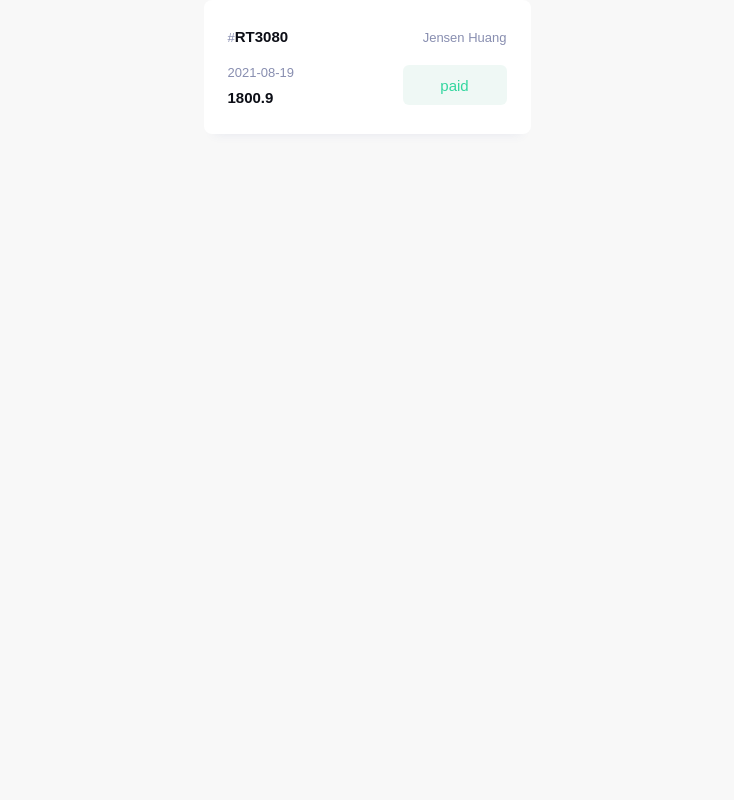
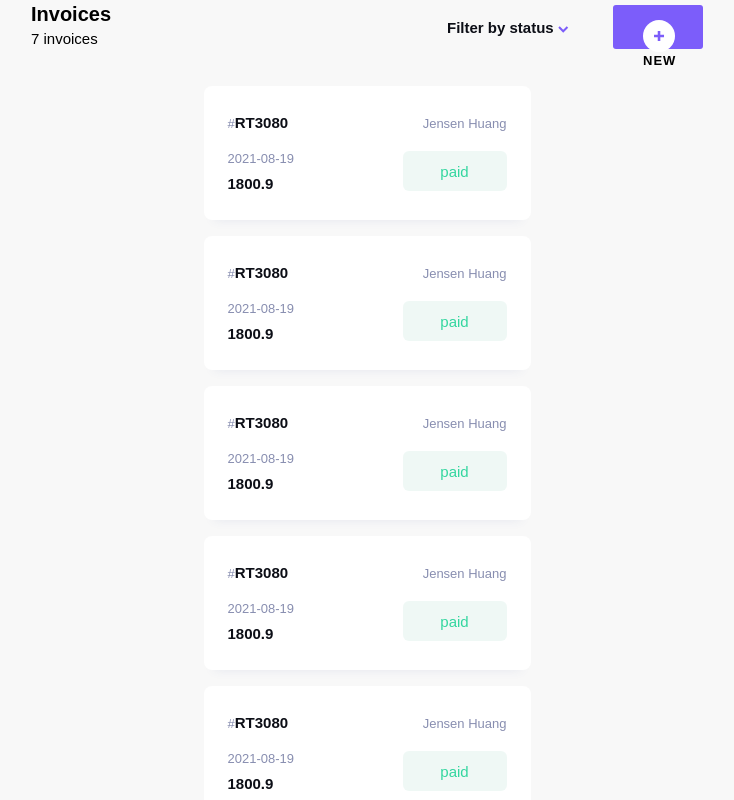
Before and after one commit to TeonaZav/invoice-app-challenge, a React (Vite) app: page / in a window 1280 px wide. Shown: the top 800 px of the page, without its empty margins (273-1007 px from the left). Built offline with nearby package versions, Linux system fonts and the light colour scheme.

Commit message:
add InvoiceListHeader component

```diff
--- a/src/components/InvoiceList.tsx
+++ b/src/components/InvoiceList.tsx
@@ -1,7 +1,34 @@
+import styled from "styled-components";
 import InvoiceListItem from "./InvoiceListItem";
+import InvoiceListHeader from "./InvoiceListHeader";
+import DummyData from "../data.json";
 
 function InvoiceList() {
-  return <InvoiceListItem />;
+  return (
+    <>
+      <StyledList>
+        <InvoiceListHeader itemCount={DummyData.length} />
+        {DummyData.map((invoice) => {
+          return <InvoiceListItem key={invoice.id} {...invoice} />;
+        })}
+      </StyledList>
+    </>
+  );
 }
 
 export default InvoiceList;
+
+const StyledList = styled.ul`
+  display: flex;
+  flex-direction: column;
+  align-items: center;
+  justify-content: center;
+  gap: 1.6rem;
+  width: 32.7rem;
+  @media (min-width: 48em) {
+    width: 67.2rem;
+  }
+  @media (min-width: 90em) {
+    width: 73rem;
+  }
+`;
--- /dev/null
+++ b/src/components/InvoiceListHeader.tsx
@@ -0,0 +1,139 @@
+import { useState } from "react";
+import styled from "styled-components";
+import IconPlus from "../assets/icon-plus.svg";
+import IconDown from "../assets/icon-arrow-down.svg";
+interface InvoiceListHeaderProps {
+  itemCount: number;
+}
+
+function InvoiceListHeader({ itemCount }: InvoiceListHeaderProps) {
+  const [filterByValue, setFilterByValue] = useState("");
+
+  function handleSelect(e) {
+    console.log(e.target.value);
+    setFilterByValue(e.target.value);
+  }
+
+  return (
+    <StyledInvoiceListHeader>
+      <div>
+        <h1>Invoices</h1>
+        <p>{itemCount} invoices</p>
+      </div>
+      <div className="ct-right">
+        <div className="select-box">
+          <label htmlFor="select-box1">
+            <span>
+              Filter by status <img src={IconDown} alt="" />
+            </span>
+          </label>
+          {filterByValue && <p className={filterByValue}>{filterByValue}</p>}
+          <select
+            id="select-box1"
+            className="select"
+            value={filterByValue}
+            onChange={(e) => handleSelect(e)}
+          >
+            <option value="paid">paid</option>
+            <option value="pending">pending</option>
+            <option value="draft">draft</option>
+          </select>
+        </div>
+        <Button className="btn">
+          <div className="add">
+            <img src={IconPlus} />
+          </div>
+          New
+        </Button>
+      </div>
+    </StyledInvoiceListHeader>
+  );
+}
+export default InvoiceListHeader;
+
+const StyledInvoiceListHeader = styled.div`
+  display: flex;
+  justify-content: space-between;
+  align-items: center;
+  width: 32.7rem;
+  height: 4.4rem;
+  margin-bottom: 1.6rem;
+  .ct-right {
+    display: flex;
+    align-items: center;
+    gap: 1.6rem;
+  }
+
+  .select-box {
+    cursor: pointer;
+    position: relative;
+    width: 10rem;
+    .select,
+    label {
+      font-size: 1rem;
+      font-weight: 700;
+      color: var(--blue-black-color1);
+      display: block;
+    }
+    .select {
+      width: 100%;
+      position: absolute;
+      top: 0;
+      padding: 0.5rem 0;
+      opacity: 0;
+      border: 0 none;
+    }
+    .label {
+      position: relative;
+    }
+    .paid {
+      color: var(--color-green);
+      background-color: var(--pale-green);
+    }
+    .pending {
+      color: var(--color-orange);
+      background-color: var(--pale-orange);
+    }
+    .draft {
+      color: var(--dark-blue-color);
+      background-color: var(--main-bg-color);
+    }
+  }
+
+  @media (min-width: 48em) {
+    width: 67.2rem;
+    height: 5.4rem;
+
+    .select-box {
+      width: 15rem;
+      .select,
+      label {
+        font-size: 1.5rem;
+      }
+    }
+  }
+  @media (min-width: 90em) {
+    width: 73rem;
+  }
+`;
+const Button = styled.button`
+  width: 9rem;
+  height: 4.4rem;
+  display: flex;
+  justify-content: space-between;
+  align-items: center;
+  padding: 0rem 1rem 0rem 0.5rem;
+  .add {
+    display: flex;
+    justify-content: center;
+    align-items: center;
+    width: 3.2rem;
+    height: 3.2rem;
+    background-color: var(--card-color);
+    border-radius: 100%;
+  }
+  background-color: var(--indigo-color);
+  &:hover {
+    background-color: var(--indigo-color-pale);
+  }
+`;
--- /dev/null
+++ b/src/data.json
@@ -0,0 +1,231 @@
+[
+  {
+    "id": "RT3080",
+    "createdAt": "2021-08-18",
+    "paymentDue": "2021-08-19",
+    "description": "Re-branding",
+    "paymentTerms": 1,
+    "clientName": "Jensen Huang",
+    "clientEmail": "jensenh@mail.com",
+    "status": "paid",
+    "senderAddress": {
+      "street": "19 Union Terrace",
+      "city": "London",
+      "postCode": "E1 3EZ",
+      "country": "United Kingdom"
+    },
+    "clientAddress": {
+      "street": "106 Kendell Street",
+      "city": "Sharrington",
+      "postCode": "NR24 5WQ",
+      "country": "United Kingdom"
+    },
+    "items": [
+      {
+        "name": "Brand Guidelines",
+        "quantity": 1,
+        "price": 1800.90,
+        "total": 1800.90
+      }
+    ],
+    "total": 1800.90
+  },
+  {
+    "id": "XM9141",
+    "createdAt": "2021-08-21",
+    "paymentDue": "2021-09-20",
+    "description": "Graphic Design",
+    "paymentTerms": 30,
+    "clientName": "Alex Grim",
+    "clientEmail": "alexgrim@mail.com",
+    "status": "pending",
+    "senderAddress": {
+      "street": "19 Union Terrace",
+      "city": "London",
+      "postCode": "E1 3EZ",
+      "country": "United Kingdom"
+    },
+    "clientAddress": {
+      "street": "84 Church Way",
+      "city": "Bradford",
+      "postCode": "BD1 9PB",
+      "country": "United Kingdom"
+    },
+    "items": [
+      {
+        "name": "Banner Design",
+        "quantity": 1,
+        "price": 156.00,
+        "total": 156.00
+      },
+      {
+        "name": "Email Design",
+        "quantity": 2,
+        "price": 200.00,
+        "total": 400.00
+      }
+    ],
+    "total": 556.00
+  },
+  {
+    "id": "RG0314",
+    "createdAt": "2021-09-24",
+    "paymentDue": "2021-10-01",
+    "description": "Website Redesign",
+    "paymentTerms": 7,
+    "clientName": "John Morrison",
+    "clientEmail": "jm@myco.com",
+    "status": "paid",
+    "senderAddress": {
+      "street": "19 Union Terrace",
+      "city": "London",
+      "postCode": "E1 3EZ",
+      "country": "United Kingdom"
+    },
+    "clientAddress": {
+      "street": "79 Dover Road",
+      "city": "Westhall",
+      "postCode": "IP19 3PF",
+      "country": "United Kingdom"
+    },
+    "items": [
+      {
+        "name": "Website Redesign",
+        "quantity": 1,
+        "price": 14002.33,
+        "total": 14002.33
+      }
+    ],
+    "total": 14002.33
+  },
+  {
+    "id": "RT2080",
+    "createdAt": "2021-10-11",
+    "paymentDue": "2021-10-12",
+    "description": "Logo Concept",
+    "paymentTerms": 1,
+    "clientName": "Alysa Werner",
+    "clientEmail": "alysa@email.co.uk",
+    "status": "pending",
+    "senderAddress": {
+      "street": "19 Union Terrace",
+      "city": "London",
+      "postCode": "E1 3EZ",
+      "country": "United Kingdom"
+    },
+    "clientAddress": {
+      "street": "63 Warwick Road",
+      "city": "Carlisle",
+      "postCode": "CA20 2TG",
+      "country": "United Kingdom"
+    },
+    "items": [
+      {
+        "name": "Logo Sketches",
+        "quantity": 1,
+        "price": 102.04,
+        "total": 102.04
+      }
+    ],
+    "total": 102.04
+  },
+  {
+    "id": "AA1449",
+    "createdAt": "2021-10-7",
+    "paymentDue": "2021-10-14",
+    "description": "Re-branding",
+    "paymentTerms": 7,
+    "clientName": "Mellisa Clarke",
+    "clientEmail": "mellisa.clarke@example.com",
+    "status": "pending",
+    "senderAddress": {
+      "street": "19 Union Terrace",
+      "city": "London",
+      "postCode": "E1 3EZ",
+      "country": "United Kingdom"
+    },
+    "clientAddress": {
+      "street": "46 Abbey Row",
+      "city": "Cambridge",
+      "postCode": "CB5 6EG",
+      "country": "United Kingdom"
+    },
+    "items": [
+      {
+        "name": "New Logo",
+        "quantity": 1,
+        "price": 1532.33,
+        "total": 1532.33
+      },
+      {
+        "name": "Brand Guidelines",
+        "quantity": 1,
+        "price": 2500.00,
+        "total": 2500.00
+      }
+    ],
+    "total": 4032.33
+  },
+  {
+    "id": "TY9141",
+    "createdAt": "2021-10-01",
+    "paymentDue": "2021-10-31",
+    "description": "Landing Page Design",
+    "paymentTerms": 30,
+    "clientName": "Thomas Wayne",
+    "clientEmail": "thomas@dc.com",
+    "status": "pending",
+    "senderAddress": {
+      "street": "19 Union Terrace",
+      "city": "London",
+      "postCode": "E1 3EZ",
+      "country": "United Kingdom"
+    },
+    "clientAddress": {
+      "street": "3964  Queens Lane",
+      "city": "Gotham",
+      "postCode": "60457",
+      "country": "United States of America"
+    },
+    "items": [
+      {
+        "name": "Web Design",
+        "quantity": 1,
+        "price": 6155.91,
+        "total": 6155.91
+      }
+    ],
+    "total": 6155.91
+  },
+  {
+    "id": "FV2353",
+    "createdAt": "2021-11-05",
+    "paymentDue": "2021-11-12",
+    "description": "Logo Re-design",
+    "paymentTerms": 7,
+    "clientName": "Anita Wainwright",
+    "clientEmail": "",
+    "status": "draft",
+    "senderAddress": {
+      "street": "19 Union Terrace",
+      "city": "London",
+      "postCode": "E1 3EZ",
+      "country": "United Kingdom"
+    },
+    "clientAddress": {
+      "street": "",
+      "city": "",
+      "postCode": "",
+      "country": ""
+    },
+    "items": [
+      {
+        "name": "Logo Re-design",
+        "quantity": 1,
+        "price": 3102.04,
+        "total": 3102.04
+      }
+    ],
+    "total": 3102.04
+  }
+]
```
